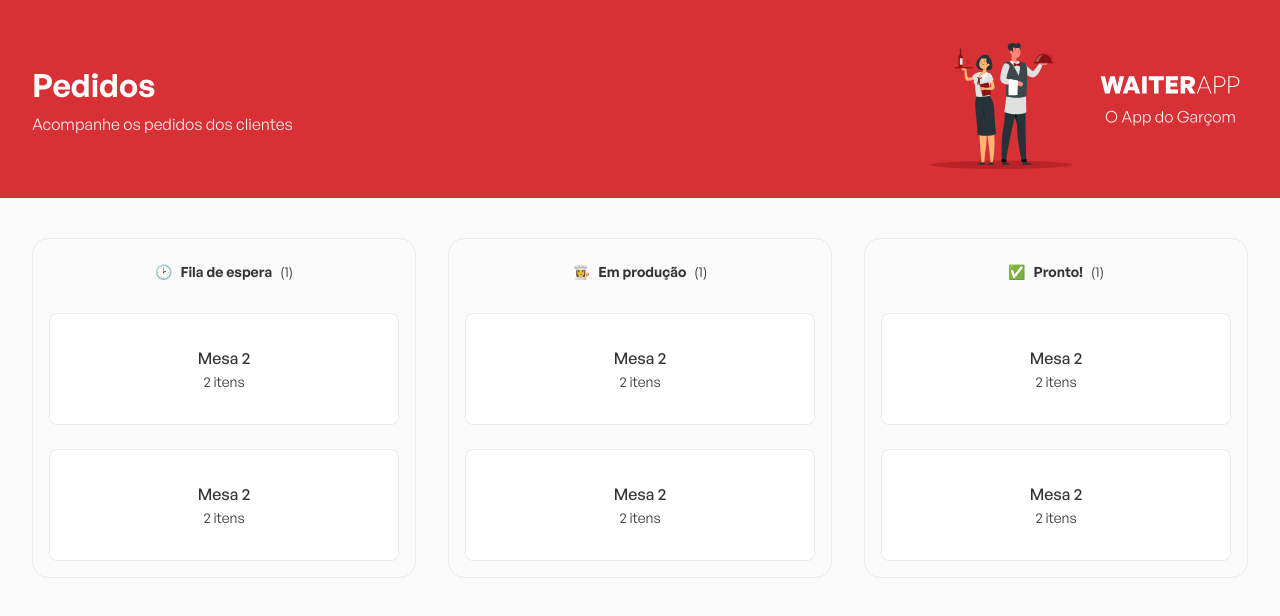
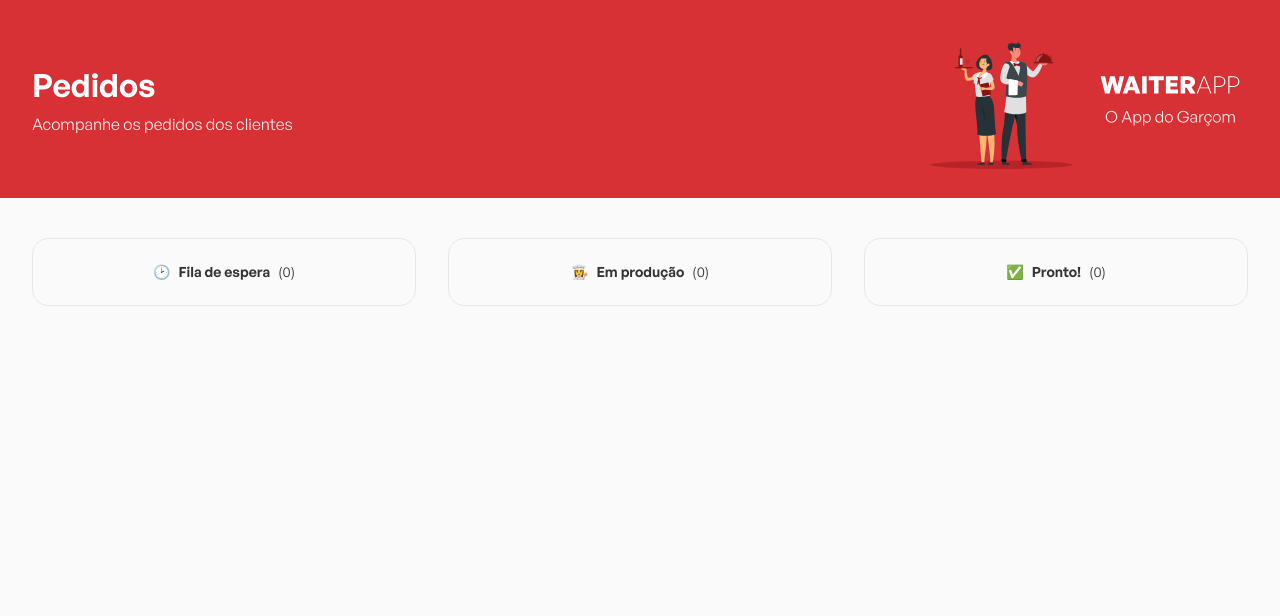
Before and after one commit to TobiasTac/WaiterApp, a React (Vite) app in the folder frontend/: page / in a window 1280 px wide. Shown: the top 616 px of the page. Built offline with nearby package versions, Linux system fonts and the light colour scheme.

Commit message:
feat: passing orders props

```diff
--- a/frontend/src/components/Orders/index.tsx
+++ b/frontend/src/components/Orders/index.tsx
@@ -4,9 +4,9 @@ import { Container } from './styles'
 export function Orders() {
   return (
     <Container>
-      <OrdersBoard icon="🕑" title="Fila de espera" />
-      <OrdersBoard icon="👩‍🍳" title="Em produção" />
-      <OrdersBoard icon="✅" title="Pronto!" />
+      <OrdersBoard icon="🕑" title="Fila de espera" orders={[]} />
+      <OrdersBoard icon="👩‍🍳" title="Em produção" orders={[]} />
+      <OrdersBoard icon="✅" title="Pronto!" orders={[]} />
     </Container>
   )
 }
--- a/frontend/src/components/OrdersBoard/index.tsx
+++ b/frontend/src/components/OrdersBoard/index.tsx
@@ -1,29 +1,35 @@
+import { Order } from '../../types/Order'
 import { Board, OrdersContainer } from './styles'
 
 interface OrdersBoardProps {
   icon: string
   title: string
+  orders: Order[]
 }
 
-export function OrdersBoard({ icon, title }: OrdersBoardProps) {
+export function OrdersBoard({ icon, title, orders }: OrdersBoardProps) {
+  function handleOpenModal() {
+    alert('Modal foi aberto')
+  }
+
   return (
     <Board>
       <header>
         <span>{icon}</span>
         <strong>{title}</strong>
-        <span>(1)</span>
+        <span>({orders.length})</span>
       </header>
 
-      <OrdersContainer>
-        <button type="button">
-          <strong>Mesa 2</strong>
-          <span>2 itens</span>
-        </button>
-        <button type="button">
-          <strong>Mesa 2</strong>
-          <span>2 itens</span>
-        </button>
-      </OrdersContainer>
+      {orders.length > 0 && (
+        <OrdersContainer>
+          {orders.map((order) => (
+            <button type="button" key={order._id} onClick={handleOpenModal}>
+              <strong>Mesa {order.table}</strong>
+              <span>{order.products.length} itens</span>
+            </button>
+          ))}
+        </OrdersContainer>
+      )}
     </Board>
   )
 }
```
